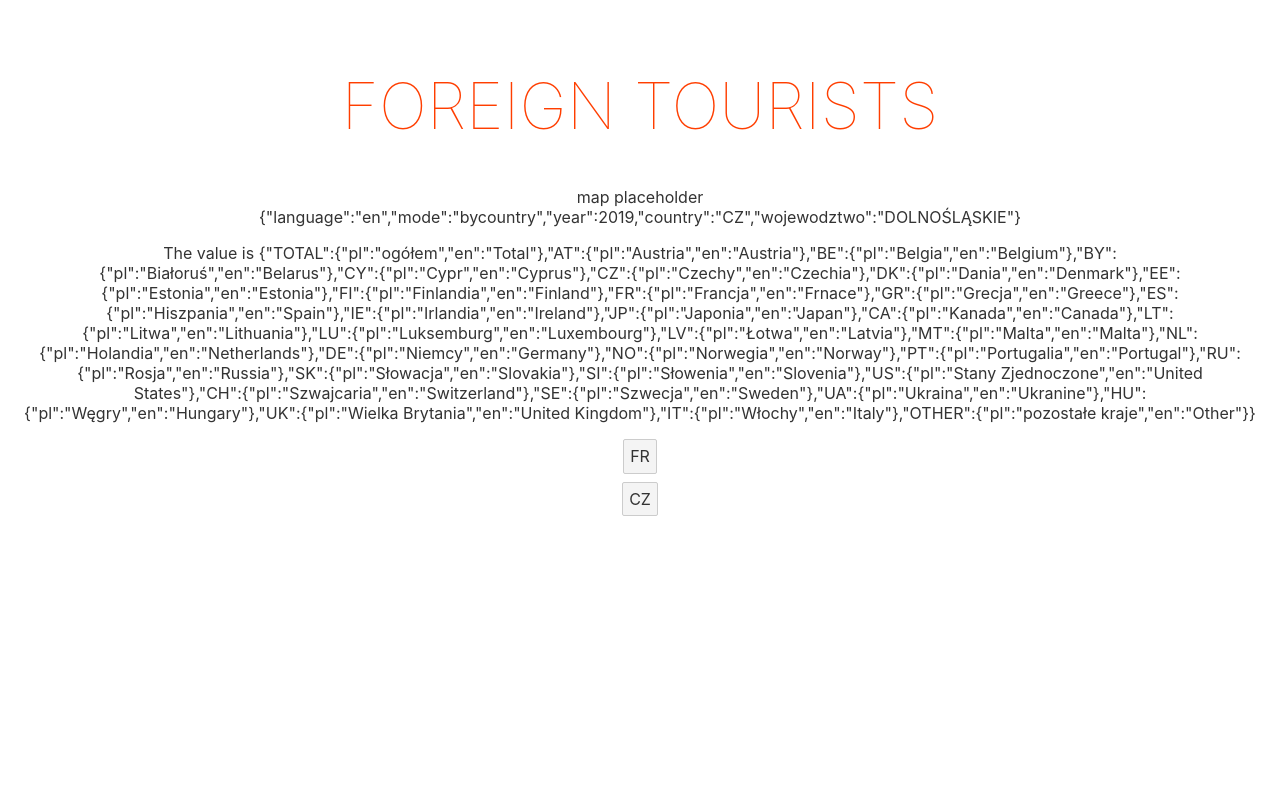
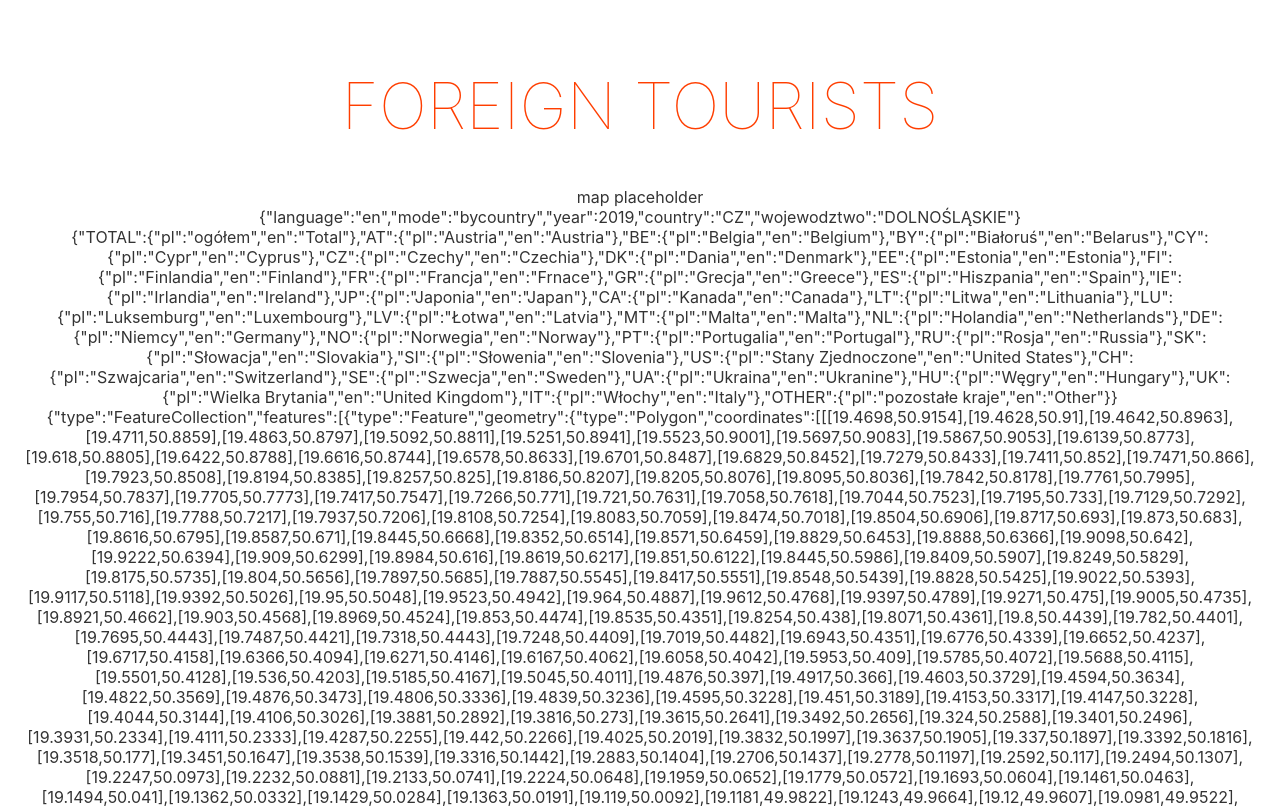
Before and after one commit to ppatrzyk/foreign-tourists, a Svelte app: page / in a window 1280 px wide. Shown: the top 808 px of the page. Built offline with nearby package versions, Linux system fonts and the light colour scheme.

Commit message:
proper onmount workflow

```diff
--- a/src/Map.svelte
+++ b/src/Map.svelte
@@ -1,17 +1,26 @@
 <script>
 	import app_state from './stores.js';
+	import { onMount } from 'svelte';
 
-	let country_codes = fetch('data/country_codes.json').then(res => res.json())
+	let country_codes = {};
+	let map_geojson = {};
+	onMount(async () => {
+		const country_codes_raw = await fetch('data/country_codes.json');
+		country_codes = await country_codes_raw.json();
+		const map_geojson_raw = await fetch('data/wojewodztwa-min.geojson');
+		map_geojson = await map_geojson_raw.json();
+	});
 </script>
 
 <main>
 	<div>map placeholder</div>
 	<div>{JSON.stringify($app_state)}</div>
-	{#await country_codes}
+	{#if Object.keys(country_codes).length === 0 & Object.keys(map_geojson).length === 0}
 		<p>waiting for the promise to resolve...</p>
-	{:then country_codes}
-		<p>The value is {JSON.stringify(country_codes)}</p>
-	{/await}
+	{:else}
+		{JSON.stringify(country_codes)}
+		{JSON.stringify(map_geojson)}
+	{/if}
 </main>
 
 <style>
```
